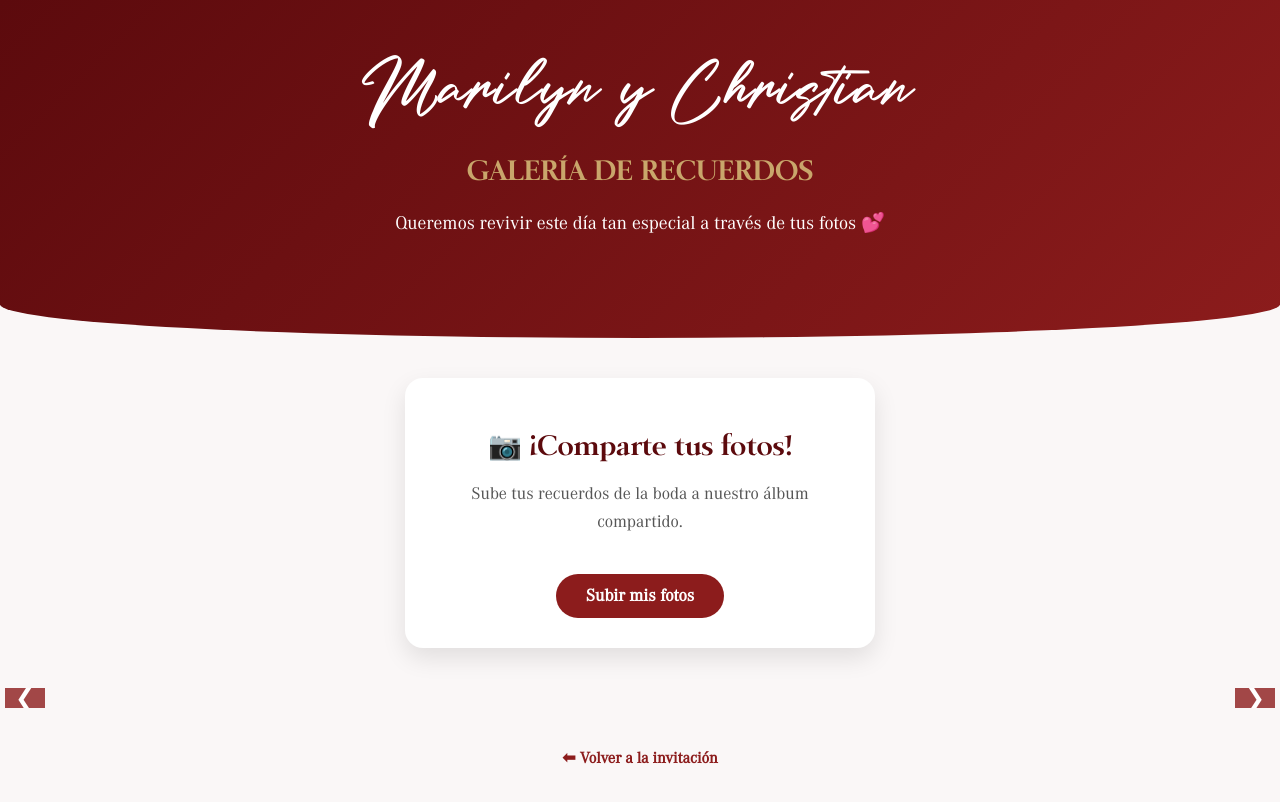
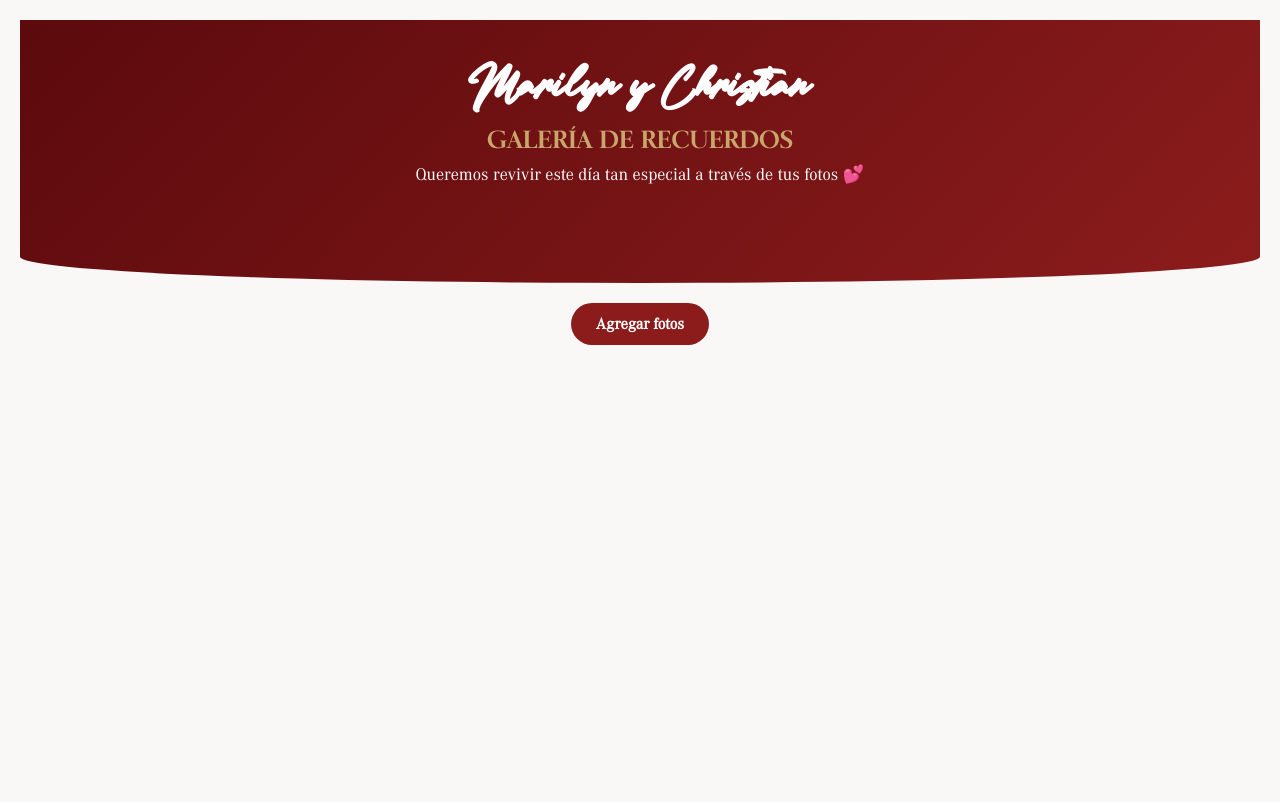
Before and after one commit to mavallejo31/boda, a plain HTML site: page galeria.html in a window 1280 px wide. Drawn offline with Linux system fonts and the light colour scheme; no server answers.

Commit message:
Update galeria.html

```diff
--- a/galeria.html
+++ b/galeria.html
@@ -3,136 +3,43 @@
 <head>
 <meta charset="UTF-8" />
 <meta name="viewport" content="width=device-width, initial-scale=1.0" />
-  <title>Galería - Marilyn & Christian</title>
+<title>Galería Boda Marilyn & Christian</title>
 
 <style>
+/* Fuentes */
+@font-face { font-family: 'HolyWingsFree'; src: url('https://raw.githubusercontent.com/mavallejo31/boda/main/fonts/HollyWingsFree-Regular.woff2') format('woff2'); }
+@font-face { font-family: 'CorporateA'; src: url('https://raw.githubusercontent.com/mavallejo31/boda/main/fonts/CorporateA-Regular.woff2') format('woff2'); }
+@font-face { font-family: 'BelfastBold'; src: url('https://raw.githubusercontent.com/mavallejo31/boda/main/fonts/Belfast-Bold.woff2') format('woff2'); }
+
+/* Estilos generales */
 body {
-      margin: 0;
-      font-family: 'Poppins', sans-serif;
-      background: #faf7f7;
-      color: #333;
-      text-align: center;
+  margin:0; padding:20px;
+  font-family:'CorporateA', sans-serif;
+  background:#faf7f7;
+  color:#333;
+  text-align:center;
 }
-
 header {
   background: linear-gradient(135deg, #5c0a0d, #8c1c1c);
-      color: white;
-      padding: 50px 20px 100px 20px;
-      border-bottom-left-radius: 50% 10%;
-      border-bottom-right-radius: 50% 10%;
-      position: relative;
-      overflow: hidden;
+  color:white;
+  padding:40px 20px 80px 20px;
+  border-bottom-left-radius:50% 10%;
+  border-bottom-right-radius:50% 10%;
 }
+header h1 { font-family:'HolyWingsFree', cursive; font-size:4em; margin:0; }
+header h2 { font-family:'BelfastBold', sans-serif; color:#c9a66b; margin:10px 0 0 0; font-size:1.5em; }
+header p { font-family:'CorporateA', sans-serif; margin-top:10px; font-size:1.1em; }
 
-    @font-face {
-      font-family: 'HolyWingsFree';
-      src: url('https://raw.githubusercontent.com/mavallejo31/boda/main/fonts/HollyWingsFree-Regular.woff2') format('woff2'),
-           url('https://raw.githubusercontent.com/mavallejo31/boda/main/fonts/HollyWingsFree-Regular.woff') format('woff');
-    }
-
-    @font-face {
-      font-family: 'CorporateA';
-      src: url('https://raw.githubusercontent.com/mavallejo31/boda/main/fonts/CorporateA-Regular.woff2') format('woff2'),
-           url('https://raw.githubusercontent.com/mavallejo31/boda/main/fonts/CorporateA-Regular.woff') format('woff');
-      font-weight: normal;
-      font-style: normal;
-    }
-
-    @font-face {
-      font-family: 'BelfastBold';
-      src: url('https://raw.githubusercontent.com/mavallejo31/boda/main/fonts/Belfast-Bold.woff2') format('woff2'),
-           url('https://raw.githubusercontent.com/mavallejo31/boda/main/fonts/Belfast-Bold.woff') format('woff');
-      font-weight: bold;
-      font-style: normal;
-    }
-
-    .titulo-principal {
-      font-family: 'HolyWingsFree', cursive;
-      font-size: 6em;
-      color: #fff;
-      letter-spacing: 2px;
-      margin: 0;
-      font-weight: 300;
-    }
-
-    .subtitulo-destacado {
-      font-family: 'BelfastBold', sans-serif;
-      font-size: 1.7em;
-      color: #c9a66b;
-      font-weight: bold;
-    }
-
-    .mensaje-bienvenida {
-      font-family: 'CorporateA', sans-serif;
-      font-size: 1.2em;
-      line-height: 1.5;
-      color: #fff;
-      margin-top: 15px;
-    }
-
-    /* Tarjeta contenedora */
-    .card {
-      margin: 40px auto;
-      padding: 30px 25px;
-      max-width: 420px;
-      background: white;
-      border-radius: 18px;
-      box-shadow: 0 10px 25px rgba(0,0,0,0.1);
-      animation: fadeIn 1.5s ease-in-out;
-      font-family: 'CorporateA', sans-serif;
-    }
-
-    .card h2 {
-      color: #5c0a0d;
-      font-family: 'BelfastBold', sans-serif;
-      font-size: 1.7em;
-      margin-bottom: 15px;
-    }
-
-    .card p {
-      font-size: 1.1em;
-      color: #555;
-      line-height: 1.6;
-    }
-
-    .btn {
-      display: inline-block;
-      margin-top: 20px;
-      padding: 12px 30px;
-      background: #8c1c1c;
-      color: white;
-      border-radius: 30px;
-      text-decoration: none;
-      font-weight: 600;
-      transition: 0.3s;
-      cursor: pointer;
-      font-family: 'CorporateA', sans-serif;
-      font-size: 1.1em;
-    }
-
-    .btn:hover {
-      background: #5c0a0d;
-    }
-
-    footer {
-      margin: 40px 20px;
-      color: #555;
-      font-family: 'CorporateA', sans-serif;
-    }
-
-    footer a {
-      color: #8c1c1c;
-      font-weight: 600;
-      text-decoration: none;
-    }
-
-    footer a:hover {
-      text-decoration: underline;
-    }
-
-    @keyframes fadeIn {
-      from {opacity: 0; transform: translateY(20px);}
-      to {opacity: 1; transform: translateY(0);}
+.btn-upload {
+  display:inline-block;
+  background:#8c1c1c;
+  color:white;
+  padding:12px 25px;
+  border-radius:30px;
+  text-decoration:none;
+  font-weight:600;
+  margin:20px 0;
+  font-family:'CorporateA', sans-serif;
 }
 
 /* Carrusel de miniaturas */
@@ -140,101 +47,76 @@
   position: relative;
   overflow: hidden;
   max-width: 100%;
-      margin: 30px auto;
+  margin: 0 auto 30px auto;
 }
-
 .carousel-track {
-      display: flex;
+  display:flex;
   transition: transform 0.3s ease-in-out;
-      padding: 10px;
 }
-
 .thumbnail {
   flex: 0 0 auto;
   width: 80px;
   height: 80px;
   margin: 0 5px;
-      border-radius: 8px;
-      object-fit: cover;
-      cursor: pointer;
+  border-radius:8px;
+  object-fit:cover;
+  cursor:pointer;
   position: relative;
 }
-
 .thumbnail.more::after {
   content: attr(data-more);
   position: absolute;
-      top: 0; left: 0;
-      width: 100%; height: 100%;
+  top:0; left:0;
+  width:100%; height:100%;
   background: rgba(0,0,0,0.6);
-      color: #fff;
-      font-size: 16px;
-      display: flex;
-      justify-content: center;
-      align-items: center;
-      border-radius: 8px;
+  color:#fff;
+  font-size:16px;
+  display:flex;
+  justify-content:center;
+  align-items:center;
+  border-radius:8px;
 }
 
+/* Botones */
 .carousel-btn {
-      position: absolute;
-      top: 50%;
-      transform: translateY(-50%);
+  position:absolute;
+  top:50%;
+  transform:translateY(-50%);
   background: rgba(140,28,28,0.8);
-      border: none;
-      color: white;
-      font-size: 24px;
-      padding: 5px 10px;
-      cursor: pointer;
-      border-radius: 8px;
-      z-index: 10;
+  border:none;
+  color:white;
+  font-size:24px;
+  padding:5px 10px;
+  cursor:pointer;
+  border-radius:8px;
+  z-index:10;
 }
-    .carousel-btn.left { left: 5px; }
-    .carousel-btn.right { right: 5px; }
+.carousel-btn.left { left:5px; }
+.carousel-btn.right { right:5px; }
 
 /* Modal */
 .modal {
-      display: none;
-      position: fixed;
-      top: 0; left: 0;
-      width: 100%; height: 100%;
+  display:none;
+  position:fixed;
+  top:0; left:0; width:100%; height:100%;
   background: rgba(0,0,0,0.8);
-      justify-content: center;
-      align-items: center;
-      z-index: 1000;
+  justify-content:center; align-items:center;
+  z-index:1000;
 }
-
-    .modal img {
-      max-width: 90%;
-      max-height: 90%;
-      border-radius: 10px;
-      cursor: pointer;
-    }
-
-    .close-modal {
-      position: absolute;
-      top: 20px; right: 20px;
-      font-size: 30px;
-      color: white;
-      cursor: pointer;
-    }
+.modal img { max-width:90%; max-height:90%; border-radius:10px; cursor:pointer; }
+.close-modal { position:absolute; top:20px; right:20px; font-size:30px; color:white; cursor:pointer; }
 </style>
 </head>
 <body>
 
 <header>
-  <h1 class="titulo-principal">Marilyn y Christian</h1>
-  <h2 class="subtitulo-destacado">GALERÍA DE RECUERDOS</h2>
-  <div class="mensaje-bienvenida">
-    Queremos revivir este día tan especial a través de tus fotos 💕
-  </div>
+  <h1>Marilyn y Christian</h1>
+  <h2>GALERÍA DE RECUERDOS</h2>
+  <p>Queremos revivir este día tan especial a través de tus fotos 💕</p>
 </header>
 
-<section class="card">
-  <h2>📷 ¡Comparte tus fotos!</h2>
-  <p>Sube tus recuerdos de la boda a nuestro álbum compartido.</p>
-  <a class="btn" href="https://drive.google.com/drive/folders/19KKsLe-Ml0mgvpGnHcvA5Wip-GmBX8qG?usp=sharing" target="_blank">Subir mis fotos</a>
-</section>
+<a class="btn-upload" href="https://drive.google.com/drive/folders/19KKsLe-Ml0mgvpGnHcvA5Wip-GmBX8qG" target="_blank">Agregar fotos</a>
 
-<!-- Carrusel -->
 <div class="carousel-container">
   <button class="carousel-btn left">&#10094;</button>
   <div class="carousel-track" id="carousel"></div>
@@ -246,10 +128,6 @@
   <span class="close-modal" id="close">&times;</span>
   <img id="modal-img" src="">
 </div>
-
-<footer>
-  <p><a href="index.html">⬅ Volver a la invitación</a></p>
-</footer>
 
 <script>
 const API_KEY = 'AIzaSyDJGBRvLKdukuVxWXvuRImB-C9pk6ZVDZM';
@@ -264,24 +142,28 @@ async function fetchFiles() {
     const track = document.getElementById('carousel');
     track.innerHTML = '';
 
-    if(data.files && data.files.length > 0){
+    if(data.files && data.files.length>0){
       let visibleCount = Math.min(MAX_VISIBLE, data.files.length);
-      for(let i = 0; i < visibleCount; i++){
+      for(let i=0;i<visibleCount;i++){
         const file = data.files[i];
         if(file.mimeType.startsWith('image/')){
           const img = document.createElement('img');
           img.src = file.thumbnailLink || file.webContentLink;
           img.className = 'thumbnail';
           img.alt = file.name;
-          img.onclick = () => showModal(file.webContentLink);
+          // link directo para modal y descarga
+          const directLink = `https://drive.google.com/uc?export=view&id=${file.id}`;
+          img.onclick = ()=>showModal(directLink);
           track.appendChild(img);
         }
       }
-      if(data.files.length > MAX_VISIBLE){
+      // si hay más fotos
+      if(data.files.length>MAX_VISIBLE){
         const more = document.createElement('div');
-        more.className = 'thumbnail more';
-        more.setAttribute('data-more', `+${data.files.length - MAX_VISIBLE}`);
-        more.onclick = () => showModal(data.files[MAX_VISIBLE].webContentLink);
+        more.className='thumbnail more';
+        more.setAttribute('data-more', `+${data.files.length-MAX_VISIBLE}`);
+        const nextLink = `https://drive.google.com/uc?export=view&id=${data.files[MAX_VISIBLE].id}`;
+        more.onclick = ()=>showModal(nextLink);
         track.appendChild(more);
       }
     }
@@ -291,12 +173,12 @@ async function fetchFiles() {
 }
 
 // Carrusel simple
-let scrollPos = 0;
+let scrollPos=0;
 const track = document.getElementById('carousel');
-document.querySelector('.carousel-btn.left').onclick = () => {
+document.querySelector('.carousel-btn.left').onclick = ()=>{
   scrollPos -= 100; track.style.transform = `translateX(${scrollPos}px)`;
 };
-document.querySelector('.carousel-btn.right').onclick = () => {
+document.querySelector('.carousel-btn.right').onclick = ()=>{
   scrollPos += 100; track.style.transform = `translateX(${scrollPos}px)`;
 };
 
@@ -304,15 +186,15 @@ document.querySelector('.carousel-btn.right').onclick = () => {
 function showModal(src){
   const modal = document.getElementById('modal');
   const modalImg = document.getElementById('modal-img');
-  modal.style.display = 'flex';
-  modalImg.src = src;
-  modalImg.onclick = () => window.open(src, '_blank');
+  modal.style.display='flex';
+  modalImg.src=src;
+  // abrir en nueva pestaña al hacer clic en la imagen grande
+  modalImg.onclick = ()=>window.open(src,'_blank');
 }
-document.getElementById('close').onclick = () => { document.getElementById('modal').style.display='none'; };
+document.getElementById('close').onclick = ()=>{document.getElementById('modal').style.display='none';};
 
 // Inicia
 fetchFiles();
 </script>
-
 </body>
 </html>
```
Lines whose indentation alone changed are shown as unchanged.
